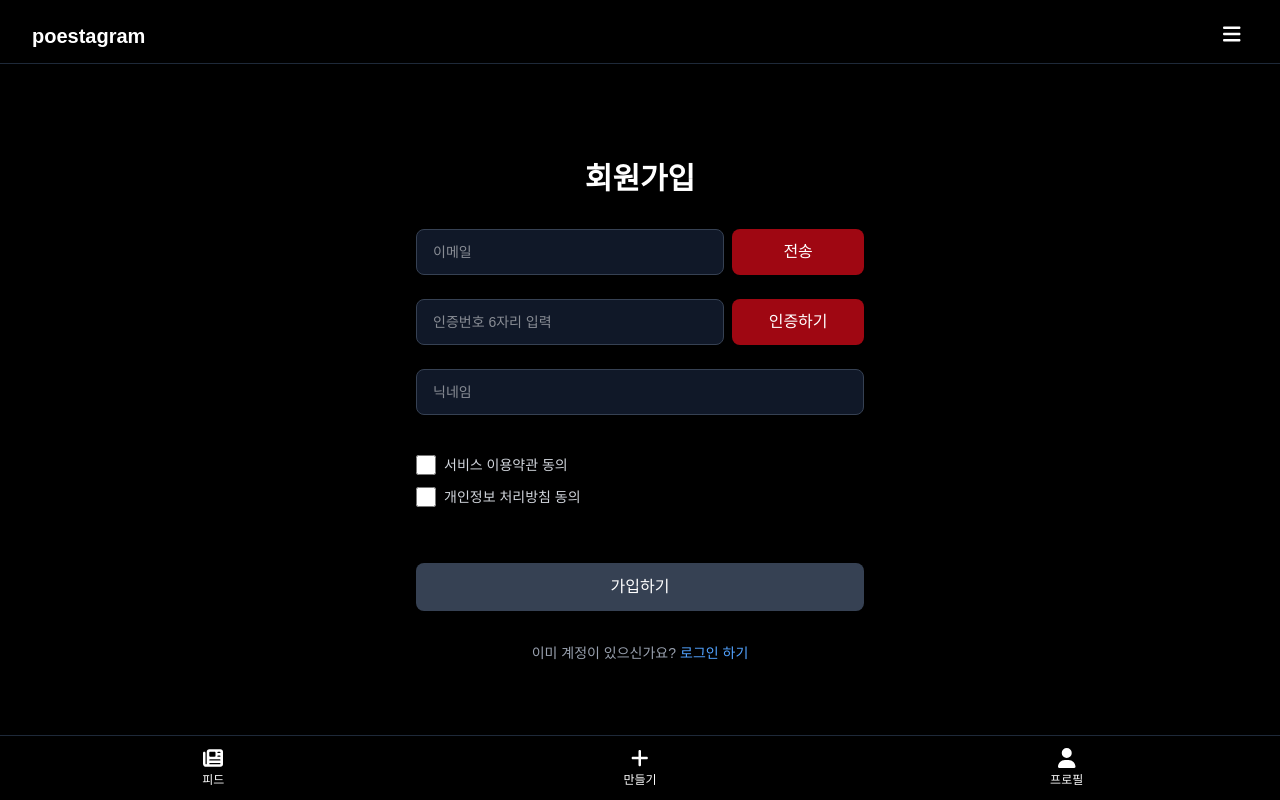
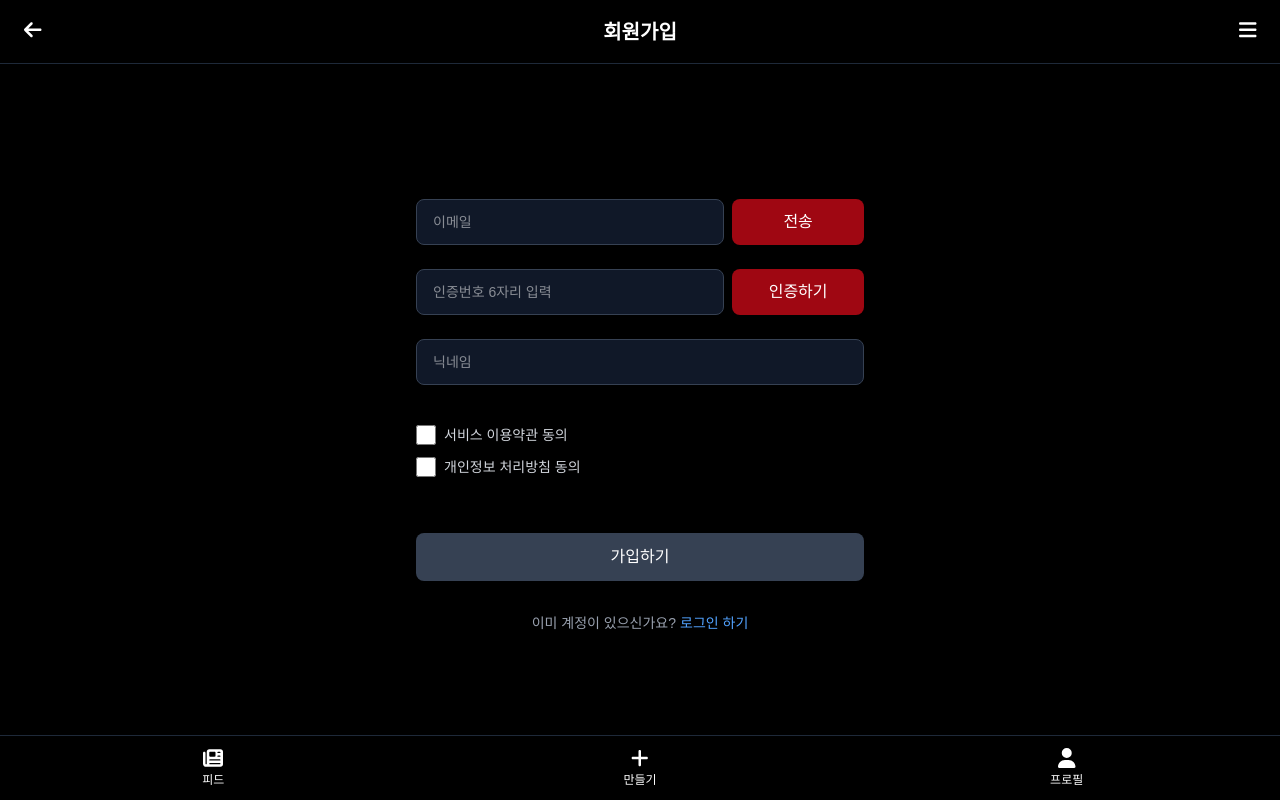
Before and after one commit to zzang535/poestagram, a Next.js app: page /signup in a window 1280 px wide. Built offline with nearby package versions, Linux system fonts and the light colour scheme.

Commit message:
refactor: 헤더 컴포넌트 개선 - usePathname을 사용하여 현재 페이지에 따른 헤더 내용 표시 - 불필요한 props 제거 - 버튼 위치 및 패딩 조정

```diff
--- a/src/app/layout.tsx
+++ b/src/app/layout.tsx
@@ -34,8 +34,6 @@ export default function RootLayout({
   }
 
   const router = useRouter();
-  const isCreatePage = pathname === "/create";
-  const isUserFeedPage = pathname.startsWith("/user-feed/");
   const [isMenuOpen, setIsMenuOpen] = useState(false);
 
   // 현재 경로에 따른 네비게이션 활성화 상태
@@ -57,9 +55,6 @@ export default function RootLayout({
     router.push("/login");
   };
 
-  const handleBack = () => {
-    router.back();
-  };
 
   const handleNavigation = (path: string) => {
     if (path === "/create" || path === "/profile") {
@@ -81,9 +76,6 @@ export default function RootLayout({
       <body>
         <div className="min-h-screen bg-black flex flex-col">
           <Header
-            isUserFeedPage={isUserFeedPage}
-            isCreatePage={isCreatePage}
-            onBack={handleBack}
             onMenuOpen={() => setIsMenuOpen(true)}
           />
 
--- a/src/components/Header.tsx
+++ b/src/components/Header.tsx
@@ -2,42 +2,52 @@
 
 import { FontAwesomeIcon } from "@fortawesome/react-fontawesome";
 import { faBars, faArrowLeft } from "@fortawesome/free-solid-svg-icons";
+import { usePathname, useRouter } from "next/navigation";
 
 interface HeaderProps {
-  isUserFeedPage: boolean;
-  isCreatePage: boolean;
-  onBack: () => void;
   onMenuOpen: () => void;
 }
 
-export default function Header({ isUserFeedPage, isCreatePage, onBack, onMenuOpen }: HeaderProps) {
+export default function Header({ onMenuOpen }: HeaderProps) {
+  const pathname = usePathname();
+  const router = useRouter();
+
+  const getPageTitle = () => {
+    switch (pathname) {
+      case '/feed':
+        return 'poestagram';
+      case '/create':
+        return '새 게시물';
+      case '/login':
+        return '로그인';
+      case '/signup':
+        return '회원가입';
+      default:
+        if (pathname?.startsWith('/user/')) {
+          return '게시물';
+        }
+        return 'poestagram';
+    }
+  };
+
   return (
     <header className="fixed top-0 left-0 right-0 bg-black border-b border-gray-800 z-20 h-16">
-      <div className="max-w-7xl mx-auto px-4 sm:px-6 lg:px-8 py-4 flex items-center justify-between">
-        {isUserFeedPage ? (
-          <>
+      <div className="max-w-7xl mx-auto px-4 sm:px-6 lg:px-8 h-full flex items-center justify-between relative">
         <button
-              className="text-white p-2 hover:bg-gray-800 rounded-lg transition-colors"
-              onClick={onBack}
+          className="text-white p-2 hover:bg-gray-800 rounded-lg transition-colors absolute left-4 top-1/2 -translate-y-1/2"
+          onClick={() => router.back()}
         >
           <FontAwesomeIcon icon={faArrowLeft} className="text-xl" />
         </button>
-            <h1 className="text-xl font-bold text-white">게시물</h1>
-            <div className="w-8" /> {/* 오른쪽 정렬을 위한 빈 공간 */}
-          </>
-        ) : (
-          <>
-            <h1 className="text-xl font-bold text-white flex-1">
-              {isCreatePage ? "새 게시물" : "poestagram"}
+        <h1 className="text-xl font-bold text-white w-full text-center">
+          {getPageTitle()}
         </h1>
         <button
-              className="text-white p-2 hover:bg-gray-800 rounded-lg transition-colors ml-auto"
+          className="text-white p-2 hover:bg-gray-800 rounded-lg transition-colors absolute right-4 top-1/2 -translate-y-1/2"
           onClick={onMenuOpen}
         >
           <FontAwesomeIcon icon={faBars} className="text-xl" />
         </button>
-          </>
-        )}
       </div>
     </header>
   );
--- a/src/components/SignUpForm.tsx
+++ b/src/components/SignUpForm.tsx
@@ -165,11 +165,6 @@ export default function SignUpForm() {
   return (
     <div className="min-h-screen flex items-center justify-center py-12 px-4 sm:px-6 lg:px-8">
       <div className="max-w-md w-full space-y-8">
-        <div>
-          <h2 className="mt-6 text-center text-3xl font-extrabold text-white">
-            회원가입
-          </h2>
-        </div>
         <form className="mt-8 space-y-6" onSubmit={handleSubmit}>
           <div>
             <div className="flex gap-2">
```
Lines whose indentation alone changed are shown as unchanged.
